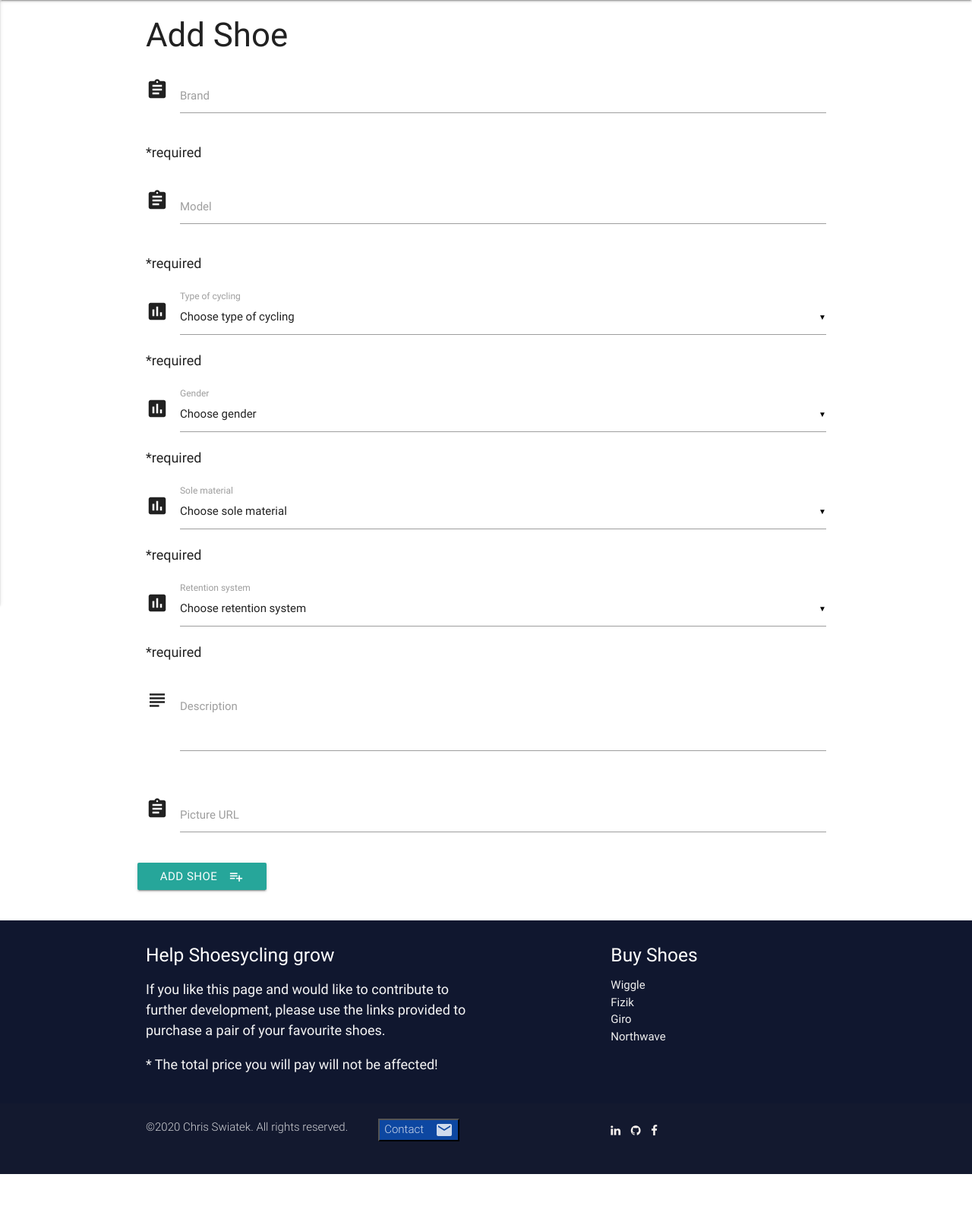
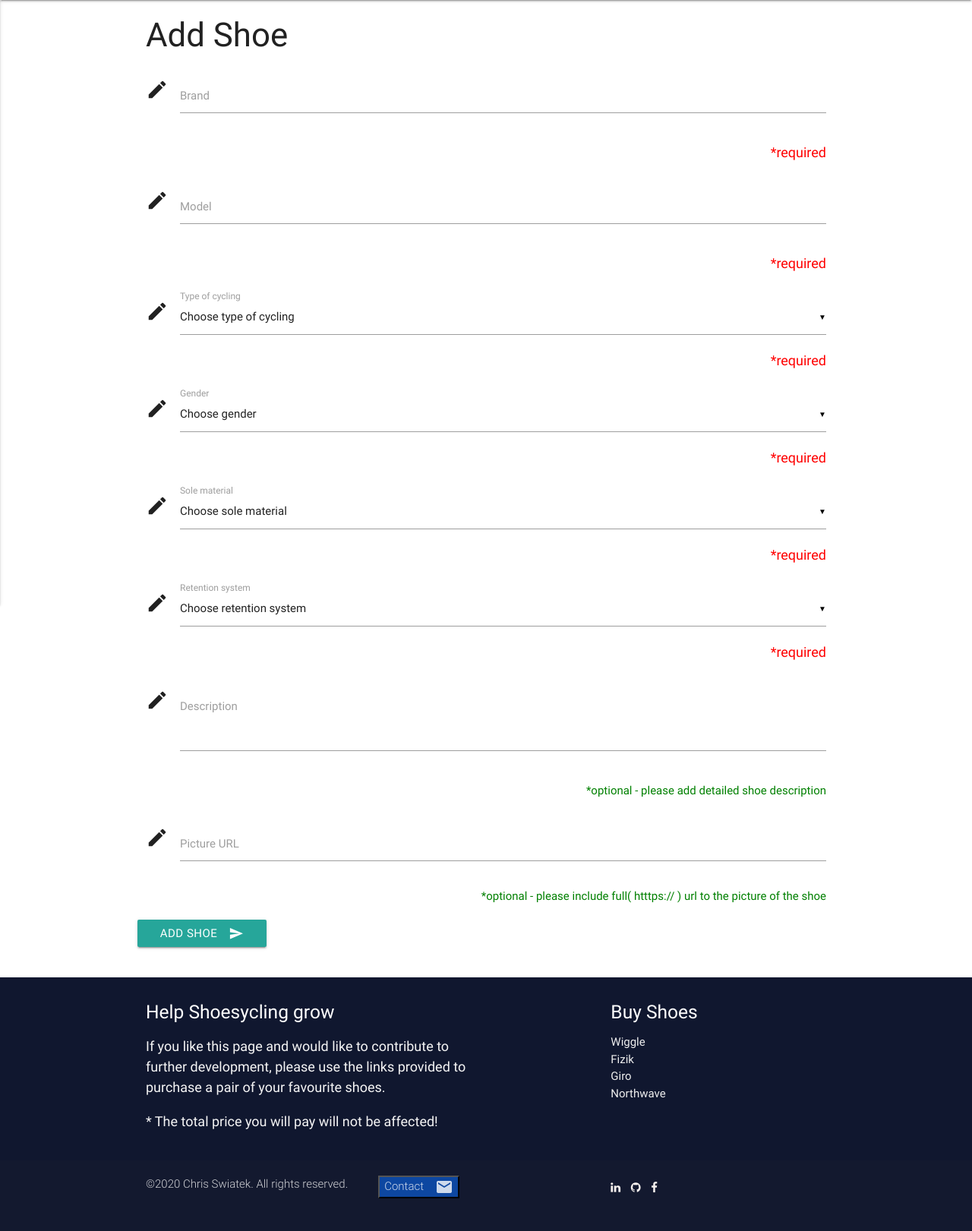
Before and after one commit to krisswiss/Data-Centric_Development-Milestone-Project, a Flask app: page /add_shoe in a window 1280 px wide. Shown: the part 64-1685 px from the top of the page at 76% size. Before the commit the page ends 1610 px from the top, so only its background shows below. Run offline with Flask 2, Linux system fonts and the light colour scheme; some libraries are stand-ins or nearby versions.

Commit message:
addshoe page styled

```diff
--- a/static/csS/style.css
+++ b/static/css/style.css
@@ -138,6 +138,23 @@ img {
     margin-top: 15px;
 }
 
+/*-------------------------------- Add / Edit Shoe ---*/
+
+form p {
+    text-align: right;
+    color: red;
+}
+
+form input,
+form label {
+    font-size: 2rem;
+}
+
+.optional-fields {
+    font-size: 1em;
+    color: green;
+}
+
 /*-------------------------------- Footer ---*/
 
 .page-footer {
--- a/templates/addshoe.html
+++ b/templates/addshoe.html
@@ -7,7 +7,7 @@
     <form action="{{ url_for('insert_shoe') }}" method="POST" class="col s12">
 			<div class="row">
 				<div class="input-field col s12">
-                    <i class="material-icons prefix">assignment</i>
+                    <i class="material-icons prefix">edit</i>
 					<input id="brand" name="brand" type="text" class="validate" required>
 					<label for="brand">Brand</label>
                     <p>*required</p>
@@ -15,7 +15,7 @@
 			</div>
             <div class="row">
 				<div class="input-field col s12">
-                    <i class="material-icons prefix">assignment</i>
+                    <i class="material-icons prefix">edit</i>
 					<input id="model" name="model" type="text" class="validate" required>
 					<label for="brand">Model</label>
                     <p>*required</p>
@@ -23,7 +23,7 @@
 			</div>
             <div class="row">
                 <div class="input-field col s12">
-                    <i class="material-icons prefix">poll</i>
+                    <i class="material-icons prefix">edit</i>
                     <select id="cycling_type" name="cycling_type">
                         <option value="" disabled selected>Choose type of cycling</option>
                         <option value="road">Road</option>
@@ -35,7 +35,7 @@
             </div>
             <div class="row">
                 <div class="input-field col s12">
-                    <i class="material-icons prefix">poll</i>
+                    <i class="material-icons prefix">edit</i>
                     <select id="gender" name="gender">
                         <option value="" disabled selected>Choose gender</option>
                         <option value="male">Male</option>
@@ -48,7 +48,7 @@
             </div>
             <div class="row">
                 <div class="input-field col s12">
-                    <i class="material-icons prefix">poll</i>
+                    <i class="material-icons prefix">edit</i>
                     <select id="sole" name="sole">
                         <option value="" disabled selected>Choose sole material</option>
                         <option value="plastic">Plastic</option>
@@ -60,7 +60,7 @@
             </div>
              <div class="row">
                 <div class="input-field col s12">
-                    <i class="material-icons prefix">poll</i>
+                    <i class="material-icons prefix">edit</i>
                     <select id="closure" name="closure" required>
                         <option value="" disabled selected>Choose retention system</option>
                         <option value="boa">Boa</option>
@@ -73,22 +73,24 @@
             </div>
             <div class="row">
                 <div class="input-field col s12">
-                <i class="material-icons prefix">subject</i>
+                <i class="material-icons prefix">edit</i>
                     <textarea name="description" id="description" class="materialize-textarea validate"></textarea>
                     <label for="description">Description</label>
+                    <p class="optional-fields">*optional - please add detailed shoe description</p>
                 </div>
             </div>
             <div class="row">
 				<div class="input-field col s12">
-                    <i class="material-icons prefix">assignment</i>
+                    <i class="material-icons prefix">edit</i>
 					<input id="picture_url" name="picture_url" type="text"  class="validate">
 					<label for="brand">Picture URL</label>
+                    <p class="optional-fields">*optional - please include full( htttps:// ) url to the picture of the shoe</p>
 				</div>
 			</div>
 
             <div class="row">
                 <button class="btn waves-effect waves-light" type="submit" name="action">Add Shoe
-                    <i class="material-icons right">playlist_add</i>
+                    <i class="material-icons right">send</i>
                 </button>
         </div>
     </form>
--- a/templates/base.html
+++ b/templates/base.html
@@ -9,7 +9,7 @@
     <link href="https://fonts.googleapis.com/icon?family=Material+Icons" rel="stylesheet">
     <link rel="stylesheet" href="https://cdnjs.cloudflare.com/ajax/libs/materialize/0.100.2/css/materialize.min.css">
     <link href="https://stackpath.bootstrapcdn.com/font-awesome/4.7.0/css/font-awesome.min.css" rel="stylesheet" integrity="sha384-wvfXpqpZZVQGK6TAh5PVlGOfQNHSoD2xbE+QkPxCAFlNEevoEH3Sl0sibVcOQVnN" crossorigin="anonymous">
-    <link rel="stylesheet" href="{{url_for('static', filename='csS/style.css')}}" type="text/css" />
+    <link rel="stylesheet" href="{{url_for('static', filename='css/style.css')}}" type="text/css" />
 </head>
 
 <body>
```
Also changed, not shown: templates/editshoe.html (+9 -9 lines).
